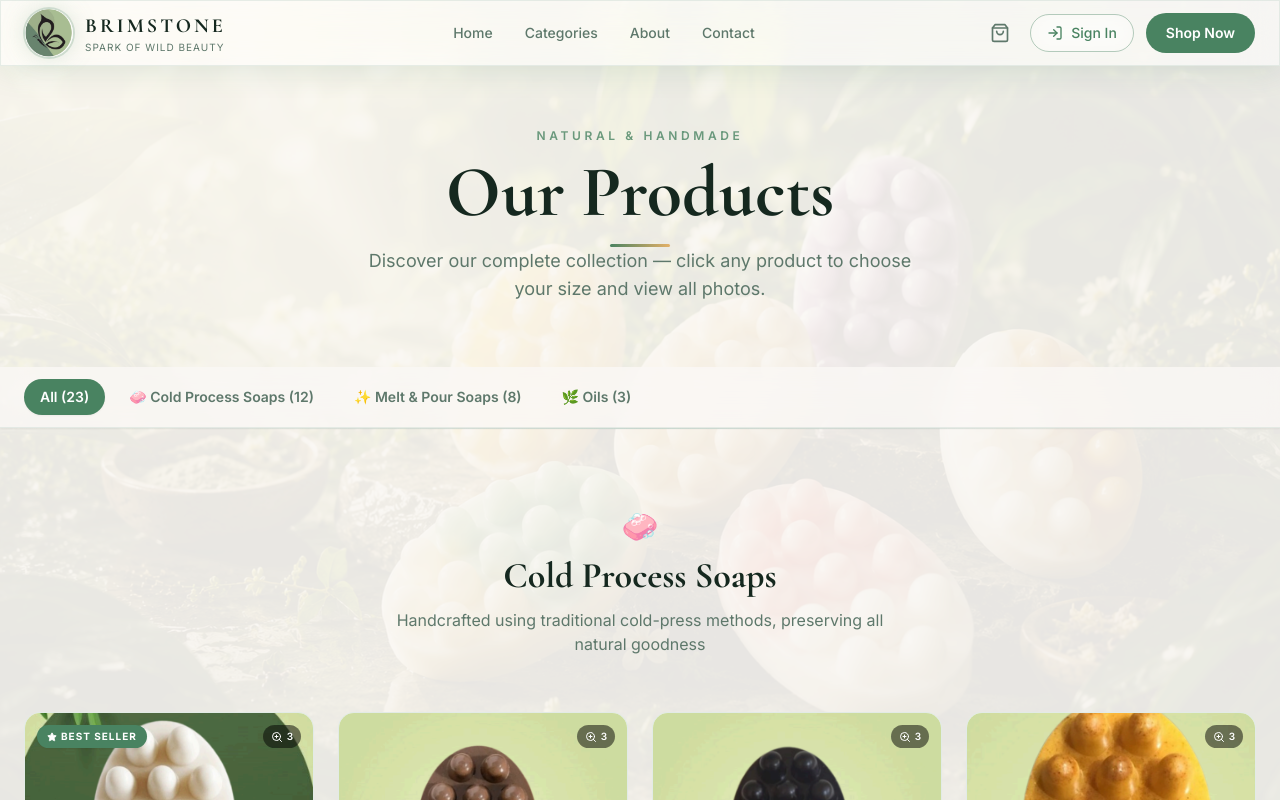
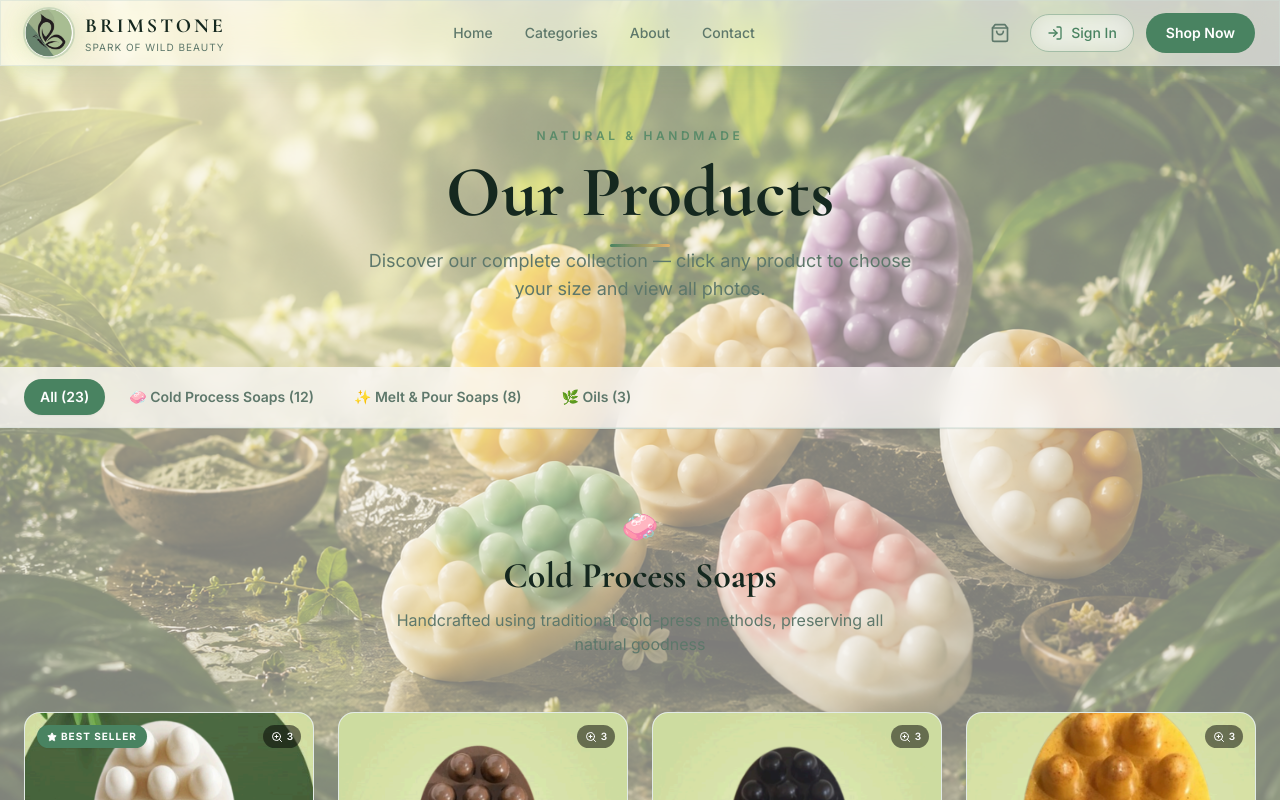
Before and after one commit to amrendratripathi/brimstone, a React (Vite) app: page /shop in a window 1280 px wide. Shown: the top 800 px of the page. Built offline with nearby package versions, Linux system fonts and the light colour scheme; the HTML template or start-up script is replaced by a standard one.

Commit message:
style: increase brim_bg2 background opacity to 50%

```diff
--- a/src/components/GlobalBackground.tsx
+++ b/src/components/GlobalBackground.tsx
@@ -20,7 +20,7 @@ export default function GlobalBackground() {
         backgroundPosition: "center",
         backgroundRepeat: "no-repeat",
         // Low opacity so content text/cards remain readable
-        opacity: isHome ? 0 : 0.07,
+        opacity: isHome ? 0 : 0.5,
         transition: "opacity 0.5s ease",
       }}
     />
```
